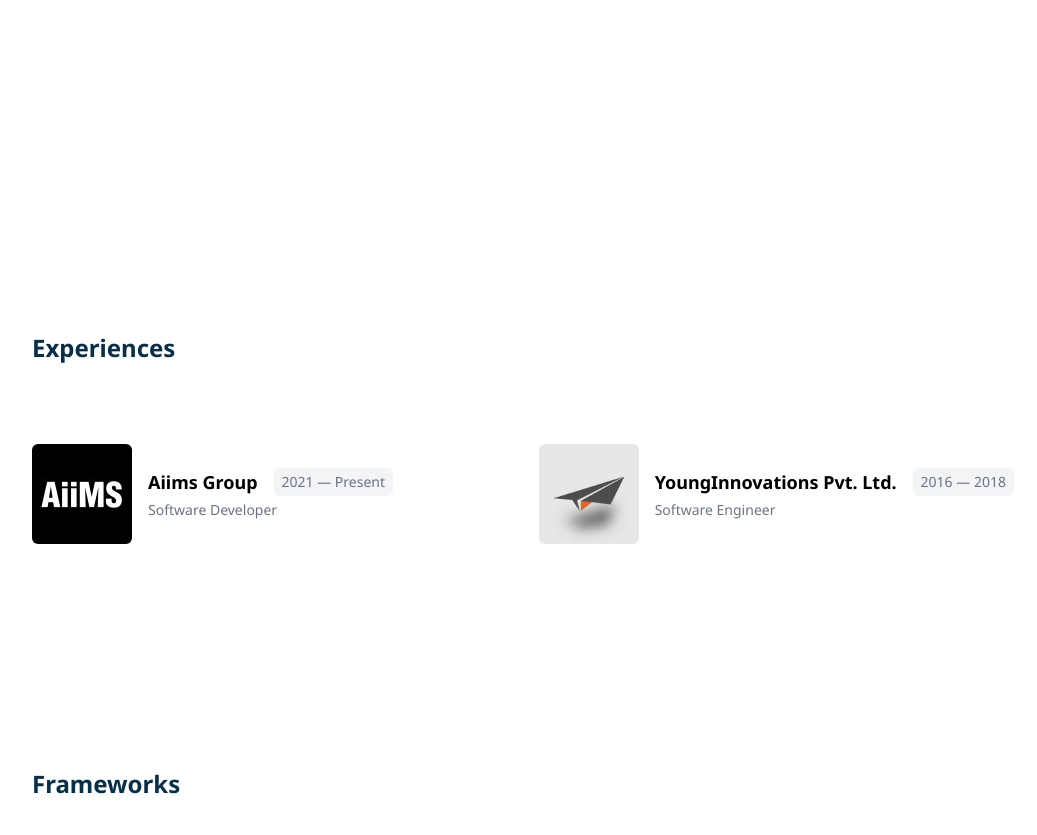
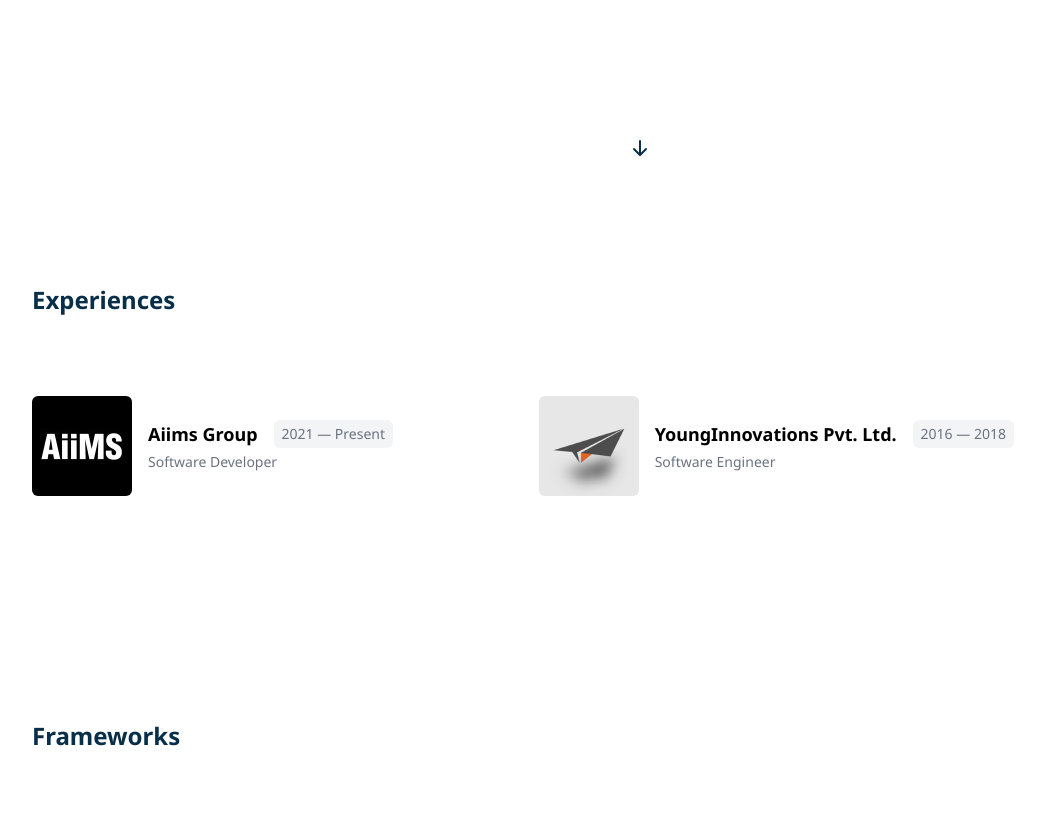
Before and after one commit to aayushrijal91/aayush, a Next.js app: page / in a window 1280 px wide. Shown: the part 580-1415 px from the top of the page, without its empty margins (0-1037 px from the left). Built offline with nearby package versions, Linux system fonts and the light colour scheme.

Commit message:
Arrow added

```diff
--- a/src/pages/index.js
+++ b/src/pages/index.js
@@ -1,5 +1,6 @@
 import { Space_Mono } from 'next/font/google'
 import Image from 'next/image';
+import Link from 'next/link';
 import aiims from '../images/logo/aiims.jpg';
 import yipl from '../images/logo/yipl.png';
 import reactjs from '../images/logo/reactjs.png';
@@ -54,7 +55,15 @@ function Home() {
         </div>
       </section>
 
-      <section className='py-28'>
+      <div className='-mt-20 flex justify-center'>
+        <Link href="/#experience">
+          <svg className="animate-bounce text-sky-950 bi bi-arrow-down-short" xmlns="http://www.w3.org/2000/svg" width="32" height="32" fill="currentColor" viewBox="0 0 16 16">
+            <path fillRule="evenodd" d="M8 4a.5.5 0 0 1 .5.5v5.793l2.146-2.147a.5.5 0 0 1 .708.708l-3 3a.5.5 0 0 1-.708 0l-3-3a.5.5 0 1 1 .708-.708L7.5 10.293V4.5A.5.5 0 0 1 8 4" />
+          </svg>
+        </Link>
+      </div>
+
+      <section className='py-28' id="experience">
         <div className='container'>
           <p className='text-2xl font-bold'>Experiences</p>
 
```
